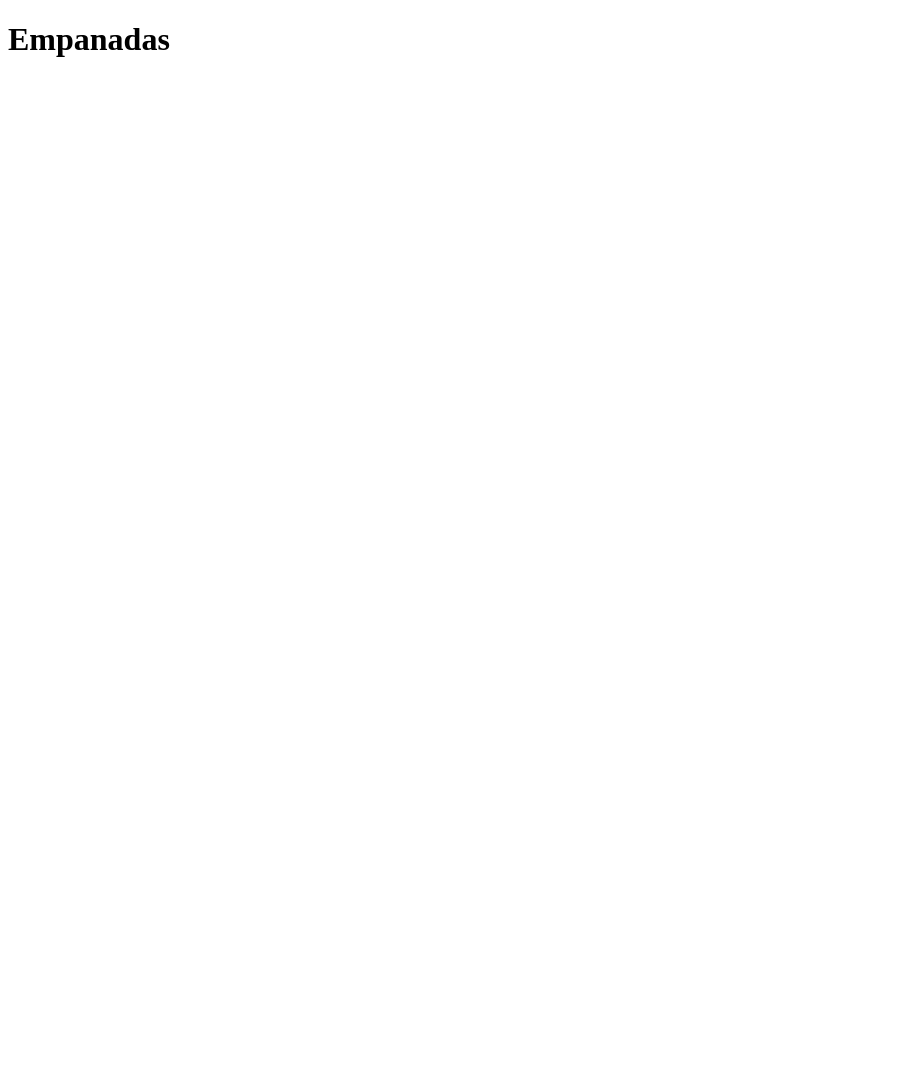
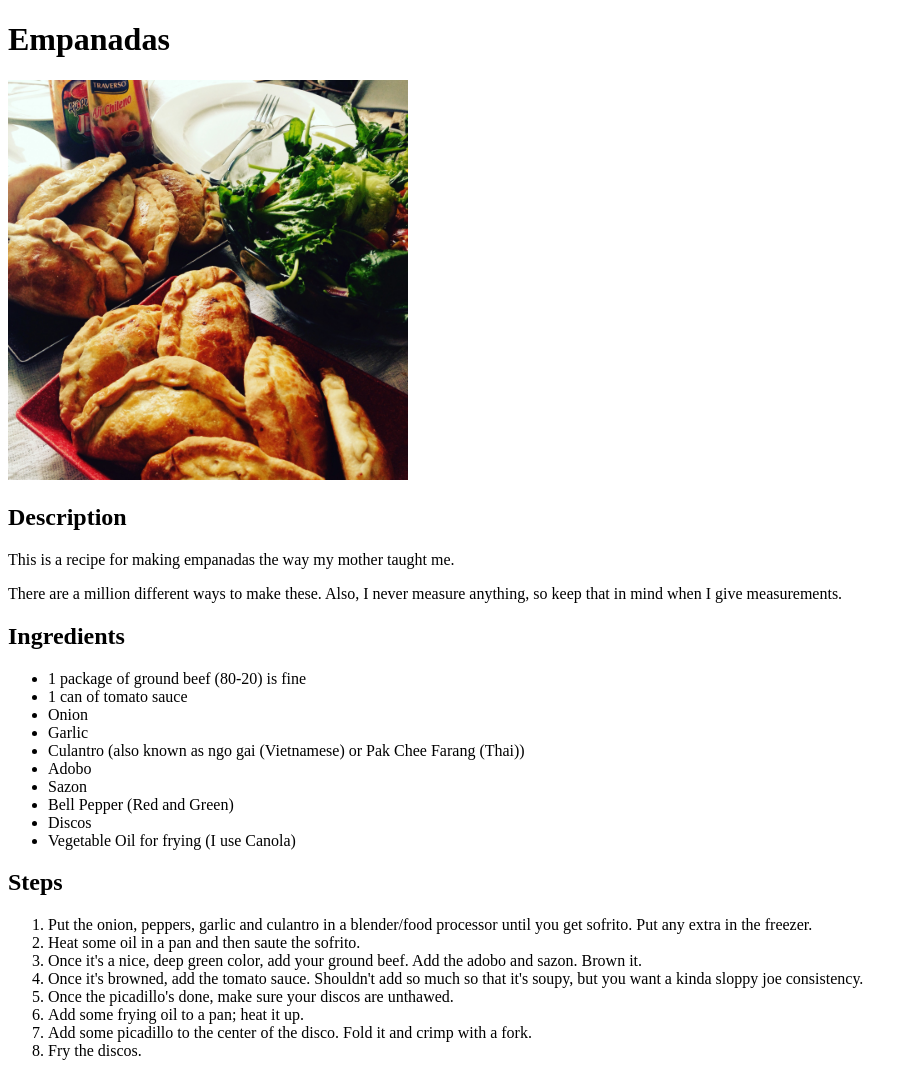
Before and after one commit to justinmhudson/odin-recipes, a plain HTML site: page recipes/empanadas.html in a window 1280 px wide. Shown: the whole page, without its empty margins (0-914 px from the left). Before the commit the page ends 800 px from the top, so only its background shows below. Drawn offline with Linux system fonts and the light colour scheme.

Commit message:
Upload empanada image and create empanadas.html
Found a public domain image
(https://www.publicdomainpictures.net/en/view-image.php?image=153841)
Created images/ directory and uploaded image into it. Created
empanadas.html, added image, and add ordered/unordered list per TOP
instructions.

```diff
--- a/recipes/empanadas.html
+++ b/recipes/empanadas.html
@@ -7,5 +7,38 @@
 
     <body>
         <h1>Empanadas</h1>
+
+        <img src="../images/empanadas-chilenas.jpg" alt="Photo of empanadas" width="400" height="400">
+
+        <h2>Description</h2>
+        <p>This is a recipe for making empanadas the way my mother taught me.</p>
+        <p>There are a million different ways to make these. Also, I never measure anything, so keep that in mind when I give measurements.</p>
+
+        <h2>Ingredients</h2>
+
+        <ul>
+            <li>1 package of ground beef (80-20) is fine</li>
+            <li>1 can of tomato sauce</li>
+            <li>Onion</li>
+            <li>Garlic</li>
+            <li>Culantro (also known as ngo gai (Vietnamese) or Pak Chee Farang (Thai))</li>
+            <li>Adobo</li>
+            <li>Sazon</li>
+            <li>Bell Pepper (Red and Green)</li>
+            <li>Discos</li>
+            <li>Vegetable Oil for frying (I use Canola)</li>
+        </ul>
+
+        <h2>Steps</h2>
+        <ol>
+            <li>Put the onion, peppers, garlic and culantro in a blender/food processor until you get sofrito. Put any extra in the freezer.</li>
+            <li>Heat some oil in a pan and then saute the sofrito.</li>
+            <li>Once it's a nice, deep green color, add your ground beef. Add the adobo and sazon. Brown it.</li>
+            <li>Once it's browned, add the tomato sauce. Shouldn't add so much so that it's soupy, but you want a kinda sloppy joe consistency.</li>
+            <li>Once the picadillo's done, make sure your discos are unthawed.</li>
+            <li>Add some frying oil to a pan; heat it up.</li>
+            <li>Add some picadillo to the center of the disco. Fold it and crimp with a fork.</li>
+            <li>Fry the discos.</li>
+        </ol>
     </body>
 </html>
```
Also changed, not shown: images/empanadas-chilenas.jpg (added).
